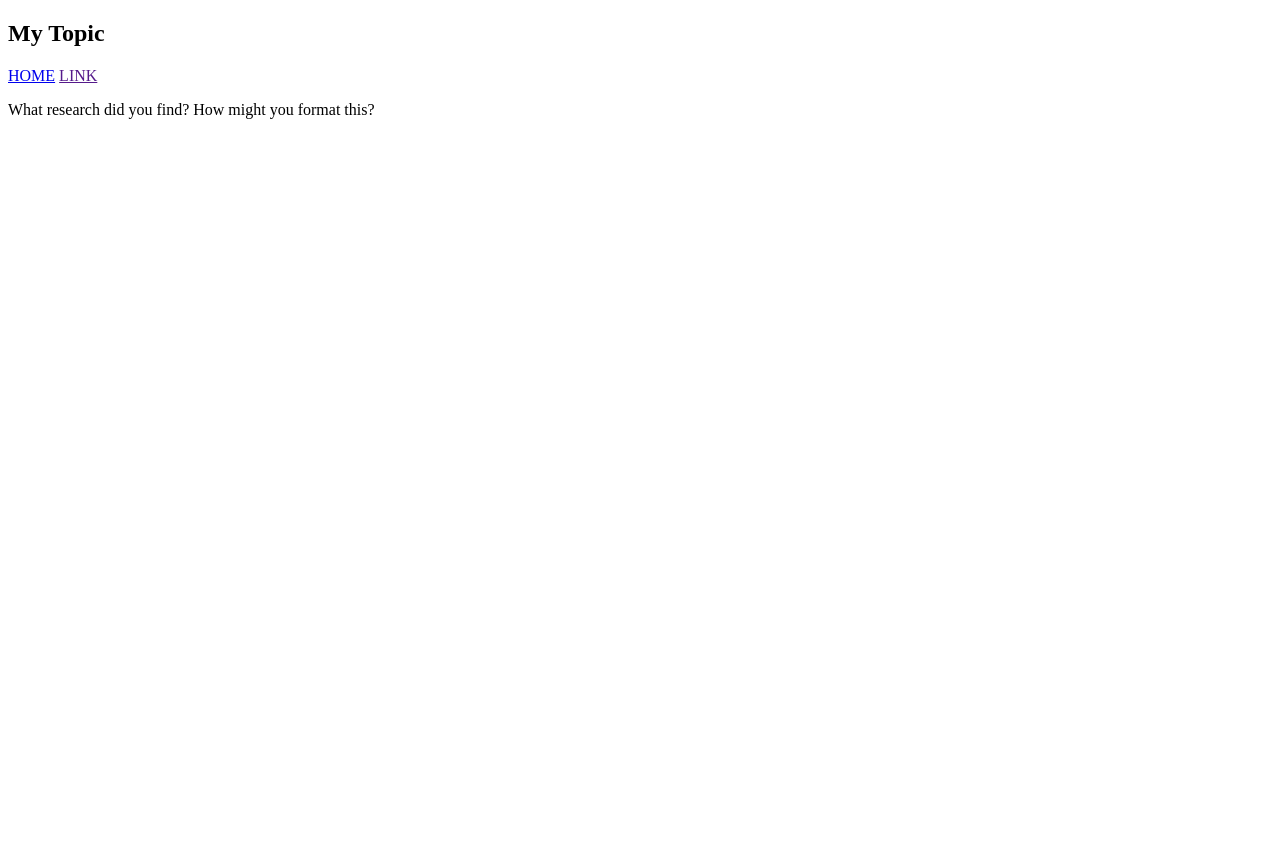
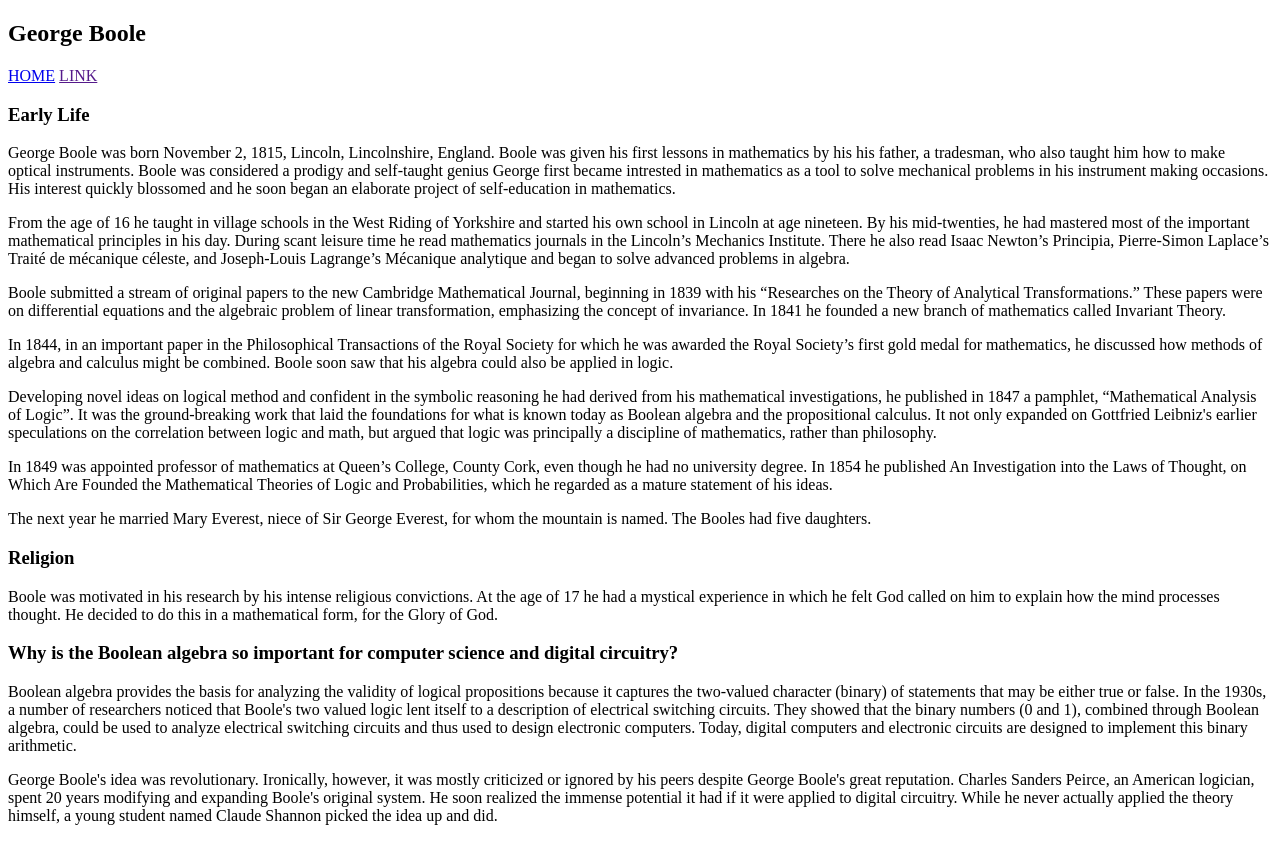
Before and after one commit to snakesarecool/George-Boole, a plain HTML site: page index.html in a window 1280 px wide. Before the commit the page ends 800 px from the top, so only its background shows below. Drawn offline with Linux system fonts and the light colour scheme.

Commit message:
Update index.html

```diff
--- a/index.html
+++ b/index.html
@@ -10,15 +10,37 @@
 </head>
 <body>
   <div class="title">
-    <h2>My Topic</h2>
+    <h2>George Boole</h2>
   </div>
   <div class="navigation">
     <a href="index.html">HOME</a>
     <a href="">LINK</a>
   </div>
   <div>
-    <p>What research did you find? How might you format this?</p>
+    <h3>Early Life</h3>
+    <p>George Boole was born November 2, 1815, Lincoln, Lincolnshire, England. Boole was given his first lessons in mathematics by his his father, a tradesman, who also taught him how to make optical instruments. Boole was considered a prodigy and self-taught genius George first became intrested in mathematics as a tool to solve mechanical problems in his instrument making occasions.  His interest quickly blossomed and he soon began an elaborate project of self-education in mathematics. </p>
+    <p>From the age of 16 he taught in village schools in the West Riding of Yorkshire and started his own school in Lincoln at age nineteen.  By his mid-twenties, he had mastered most of the important mathematical principles in his day. During scant leisure time he read mathematics journals in the Lincoln’s Mechanics Institute. There he also read Isaac Newton’s Principia, Pierre-Simon Laplace’s Traité de mécanique céleste, and Joseph-Louis Lagrange’s Mécanique analytique and began to solve advanced problems in algebra.</p>
+    <p>Boole submitted a stream of original papers to the new Cambridge Mathematical Journal, beginning in 1839 with his “Researches on the Theory of Analytical Transformations.” These papers were on differential equations and the algebraic problem of linear transformation, emphasizing the concept of invariance. In 1841 he founded a new branch of mathematics called Invariant Theory. </p>
+    <p>In 1844, in an important paper in the Philosophical Transactions of the Royal Society for which he was awarded the Royal Society’s first gold medal for mathematics, he discussed how methods of algebra and calculus might be combined. Boole soon saw that his algebra could also be applied in logic.</p>
+    <p>Developing novel ideas on logical method and confident in the symbolic reasoning he had derived from his mathematical investigations, he published in 1847 a pamphlet, “Mathematical Analysis of Logic”.  It was the ground-breaking work that laid the foundations for what is known today as Boolean algebra and the propositional calculus. It not only expanded on Gottfried Leibniz's earlier speculations on the correlation between logic and math, but argued that logic was principally a discipline of mathematics, rather than philosophy.</p>
   </div>
+
+
+  <div>
+    <p>In 1849 was appointed professor of mathematics at Queen’s College, County Cork, even though he had no university degree. In 1854 he published An Investigation into the Laws of Thought, on Which Are Founded the Mathematical Theories of Logic and Probabilities, which he regarded as a mature statement of his ideas. </p>
+    <p>The next year he married Mary Everest, niece of Sir George Everest, for whom the mountain is named. The Booles had five daughters.</p>
+  </div>
+  <div>
+    <h3>Religion</h3>
+    <p> Boole was motivated in his research by his intense religious convictions. At the age of 17 he had a mystical experience in which he felt God called on him to explain how the mind processes thought. He decided to do this in a mathematical form, for the Glory of God.</p>
+  </div>
+
+  <div>
+    <h3>Why is the Boolean algebra so important for computer science and digital circuitry?</h3>
+    <p>Boolean algebra provides the basis for analyzing the validity of logical propositions because it captures the two-valued character (binary) of statements that may be either true or false. In the 1930s, a number of researchers noticed that Boole's two valued logic lent itself to a description of electrical switching circuits. They showed that the binary numbers (0 and 1), combined through Boolean algebra, could be used to analyze electrical switching circuits and thus used to design electronic computers. Today, digital computers and electronic circuits are designed to implement this binary arithmetic.</p>
+    <p>George Boole's idea was revolutionary. Ironically, however, it was mostly criticized or ignored by his peers despite George Boole's great reputation. Charles Sanders Peirce, an American logician, spent 20 years modifying and expanding Boole's original system. He soon realized the immense potential it had if it were applied to digital circuitry. While he never actually applied the theory himself, a young student named Claude Shannon picked the idea up and did.</p>
+  </div>
+
 
 
   <!-- Link your script file here -->
```
